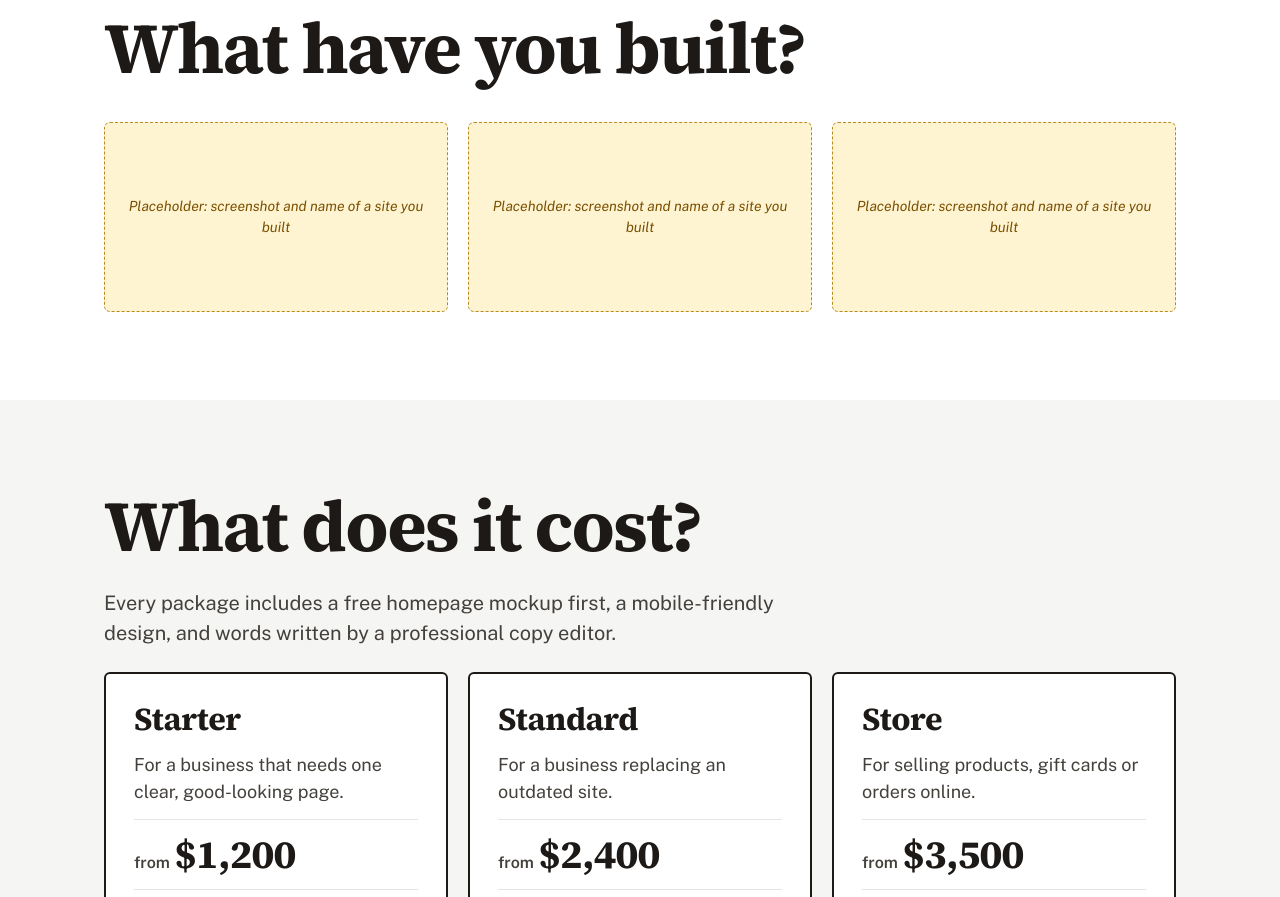
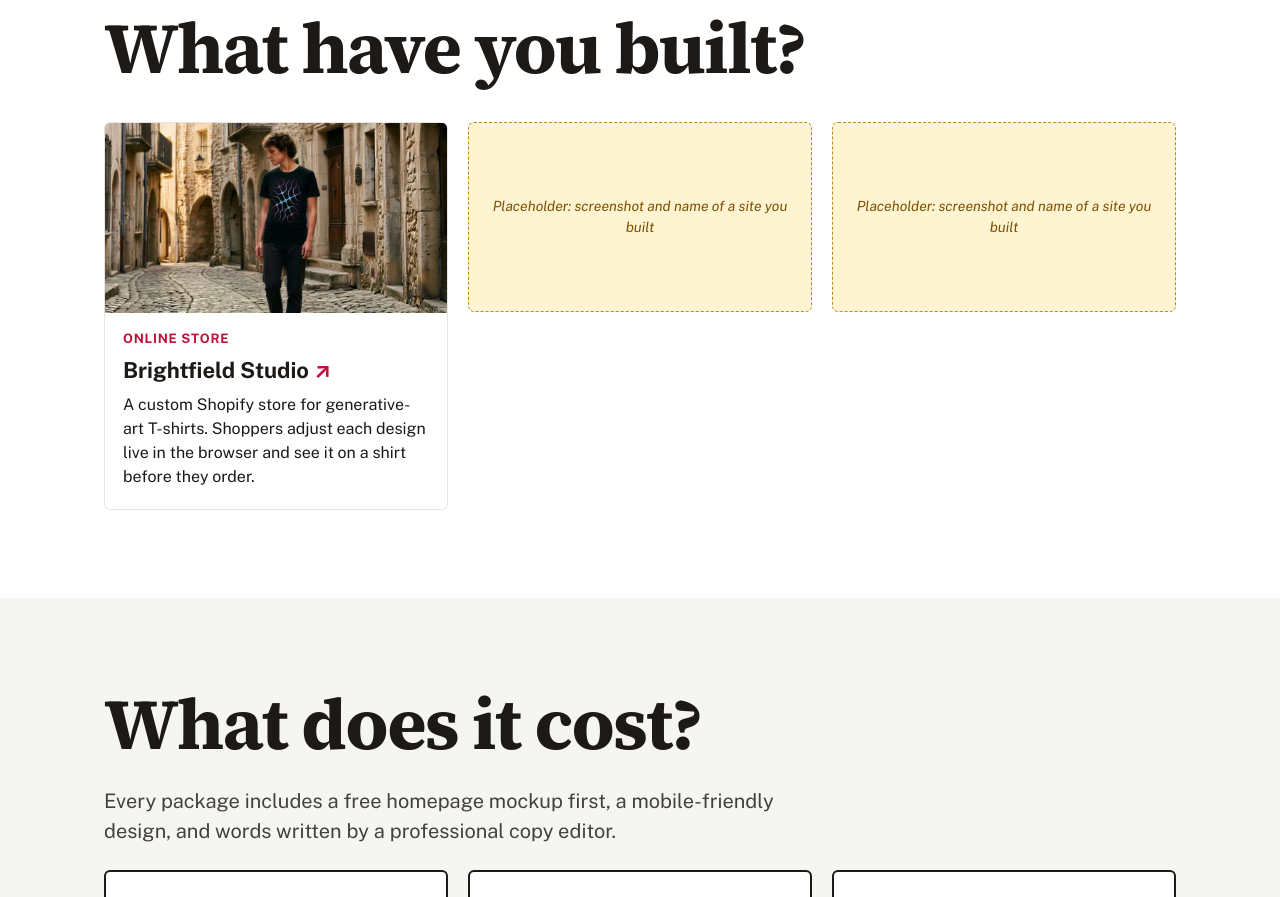
Before and after one commit to onetwothreebutter/iowacitywebsiteguy, a website: page index.html in a window 1280 px wide. Shown: the part 2560-3457 px from the top of the page. Drawn offline with nearby package versions, Linux system fonts and the light colour scheme.

Commit message:
Add Brightfield Studio case study and brighten headshot
The first work card now shows Brightfield Studio, with its homepage hero
image, and links to brightfield.studio. The headshot gets a levels
adjustment (true blacks, slightly brighter midtones).

Co-Authored-By: Claude Opus 5.5 <noreply@anthropic.com>
Claude-Session: https://claude.ai/code/session_016ninuuKRwYWcZE2zcWHymj

```diff
--- a/index.html
+++ b/index.html
@@ -185,6 +185,15 @@ h2 { font-size: clamp(2.5rem, 6vw, 4.5rem); line-height: 1.05; letter-spacing: -
   display: grid; grid-template-columns: repeat(auto-fit, minmax(min(260px, 100%), 1fr)); gap: 20px;
 }
 .work .placeholder-box { height: 190px; }
+.work-card { display: flex; flex-direction: column; border: 1px solid #e7e5e4; border-radius: 6px; overflow: hidden; background: #ffffff; }
+.work-card img { display: block; width: 100%; height: 190px; object-fit: cover; object-position: 60% 40%; }
+.work-card .work-body { padding: 16px 18px 20px; display: flex; flex-direction: column; gap: 6px; }
+.work-card h3 { margin: 0; font-size: 22px; }
+.work-card h3 a { color: var(--ink); text-decoration: none; }
+.work-card h3 a::after { content: " \2197"; color: var(--accent); }
+.work-card h3 a:hover { text-decoration: underline; }
+.work-card p { margin: 0; font-size: 16px; line-height: 1.5; }
+.work-tag { font-size: 13px; font-weight: 700; letter-spacing: 0.06em; text-transform: uppercase; color: var(--accent); }
 
 .cost .wrap { gap: 24px; align-items: flex-start; }
 .cost-note { max-width: 720px; font-size: 22px; color: var(--body-strong); }
@@ -410,7 +419,14 @@ h2 { font-size: clamp(2.5rem, 6vw, 4.5rem); line-height: 1.05; letter-spacing: -
     <div class="wrap">
       <h2 id="work-title">What have you built?</h2>
       <ul class="work">
-        <li class="placeholder-box">Placeholder: screenshot and name of a site you built</li>
+        <li class="work-card">
+          <img src="brightfield.jpg" alt="Brightfield Studio homepage: a person in a cobblestone street wearing a black T-shirt with a glowing purple and blue design" width="960" height="600" loading="lazy">
+          <div class="work-body">
+            <span class="work-tag">Online store</span>
+            <h3><a href="https://brightfield.studio" target="_blank" rel="noopener">Brightfield Studio</a></h3>
+            <p>A custom Shopify store for generative-art T-shirts. Shoppers adjust each design live in the browser and see it on a shirt before they order.</p>
+          </div>
+        </li>
         <li class="placeholder-box">Placeholder: screenshot and name of a site you built</li>
         <li class="placeholder-box">Placeholder: screenshot and name of a site you built</li>
       </ul>
```
Also changed, not shown: tests/contact-form.spec.js (+8 -0 lines), brightfield.jpg (added), eric.jpg.
